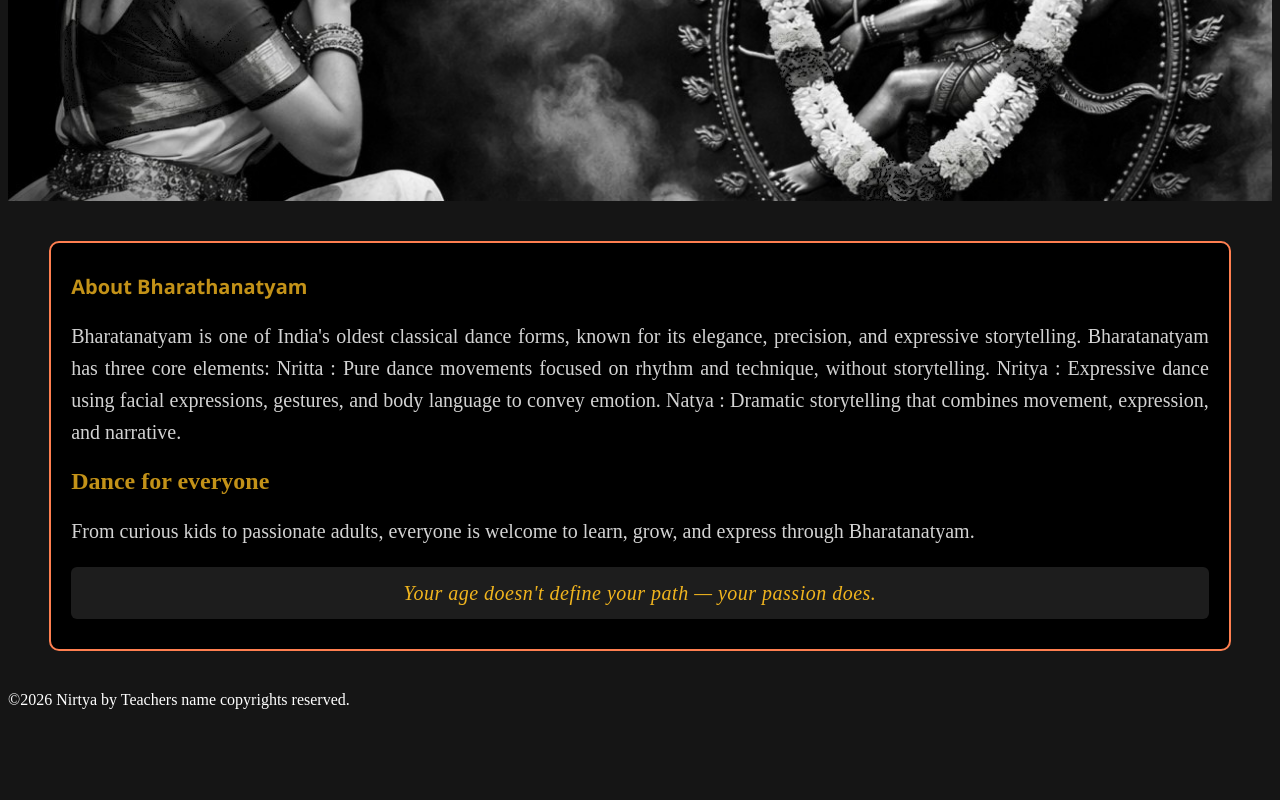
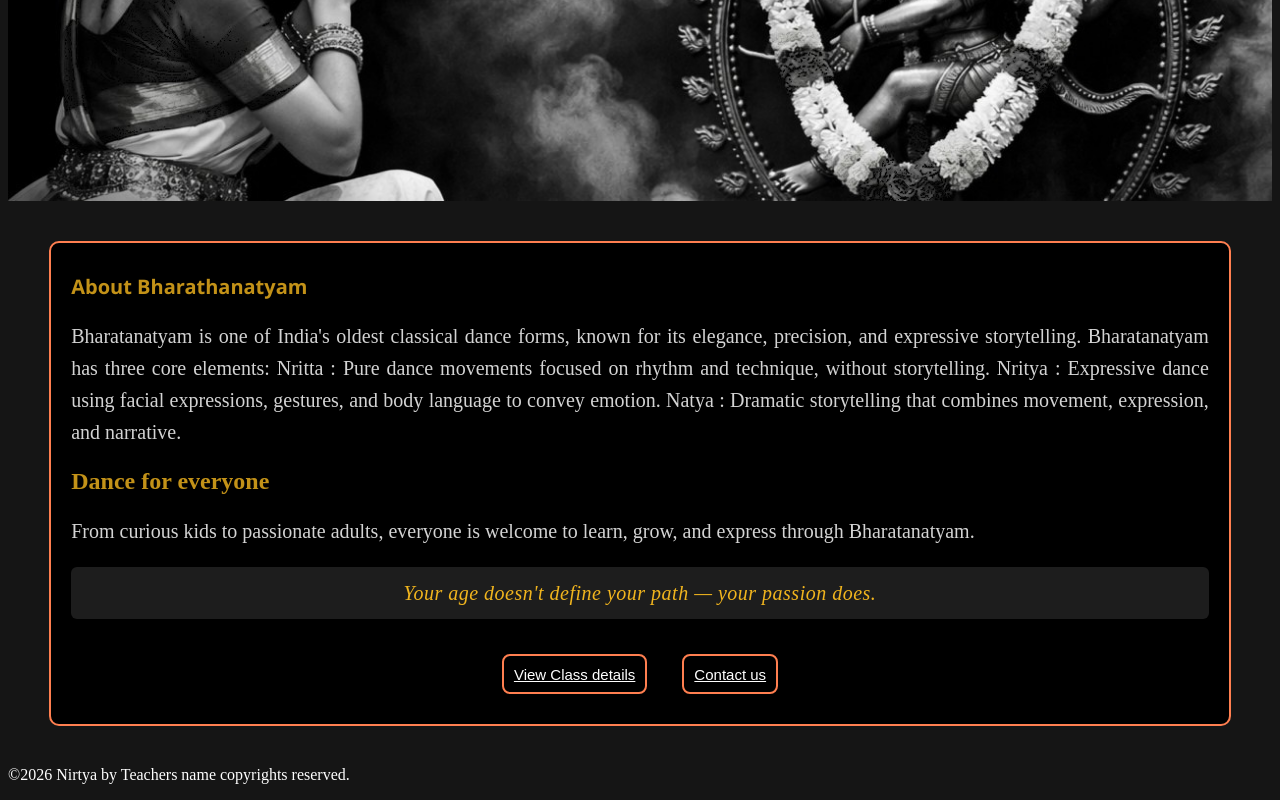
Before and after one commit to suganthi1410/unit1-finalproject-webapplication-suganthi-k, a React (Vite) app in the folder unit1-finalproject-suganthik/: page / in a window 1280 px wide. Shown: the part 478-1278 px from the top of the page. Before the commit the page ends 1203 px from the top, so only its background shows below. Built offline with nearby package versions, Linux system fonts and the light colour scheme; the HTML template or start-up script is replaced by a standard one.

Commit message:
refactored HomePage.jsx(buttons added for class and contact page) and css applied,steps included in text file,page working well

```diff
--- a/unit1-finalproject-suganthik/src/components/homepage/HomePage.css
+++ b/unit1-finalproject-suganthik/src/components/homepage/HomePage.css
@@ -64,3 +64,34 @@ display:flexbox;
     background-color:rgba(255, 255, 255, 0.114) ;
     border-radius: 6px;
 }
+.buttons-class-contact{
+   display: flex;
+    justify-content: center;
+    gap: 35px;
+    margin-bottom: 20px;
+}
+
+.link-button{
+    display:flex;
+    align-items:center;
+    width:auto;
+    height:40px;
+    gap:10px;
+    margin-top:15px;
+    background-color:rgba(0, 0, 0, 0.543);
+    color:rgb(255, 255, 255);
+    border:2px solid coral;
+    font-size:15px;
+    padding:2px 10px 2px 10px;
+    border-radius:8px;
+    cursor:pointer;
+    transition: 0.3s ease;
+    text-decoration: none;
+
+}
+.link-button:hover{
+   background-color:rgb(0, 0, 0);
+    border:2px solid gold;
+    border-radius:15px ;
+    color:rgb(22, 232, 67);
+}
--- a/unit1-finalproject-suganthik/src/components/homepage/HomePage.jsx
+++ b/unit1-finalproject-suganthik/src/components/homepage/HomePage.jsx
@@ -25,7 +25,17 @@ function HomePage() {
                     </p>
                     <p className="quote">Your age doesn't define your path — your passion does.
                 </p>
+                <div className="buttons-class-contact">
+                <Link to = "/class" >
+                <button className="link-button">View Class details </button>
+                </Link>
+                <Link to = "/contact">
+                <button className="link-button">Contact us </button>
+
+                </Link>
+            </div>
             </section>
+
 
         </div>
     );
```
Also changed, not shown: 1 other file (tests, documents, lock files or other folders).
